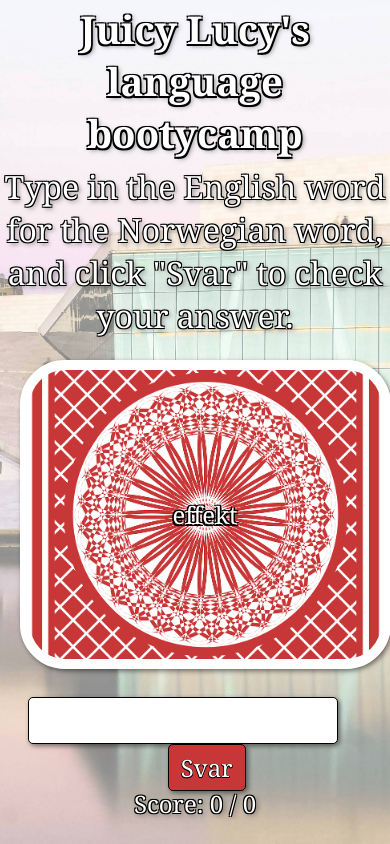
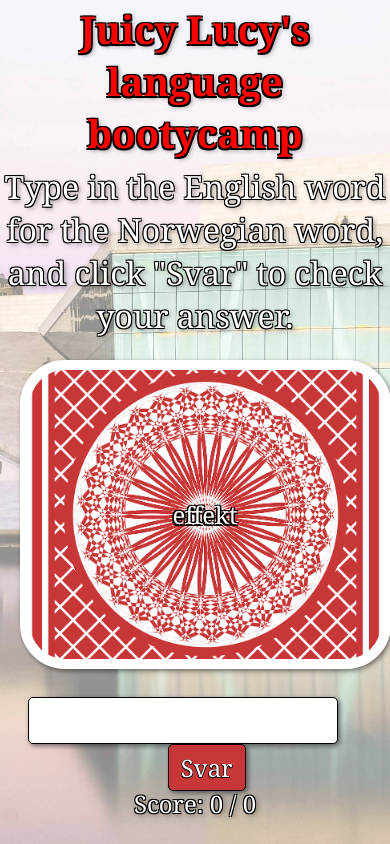
Before and after one commit to nihilai/NorEngLangApp, a website: page index.html in a window 390 px wide. Drawn offline with Linux system fonts and the light colour scheme.

Commit message:
3rd draft

```diff
--- a/index.html
+++ b/index.html
@@ -142,8 +142,12 @@
         display: none;
       }
       @media (max-width: 480px) {
+        body {
+          background-color: red !important;
+        }
         h1 {
           font-size: 2.4em !important;
+          color: red !important;
         }
         .info {
           font-size: 2em;
```
